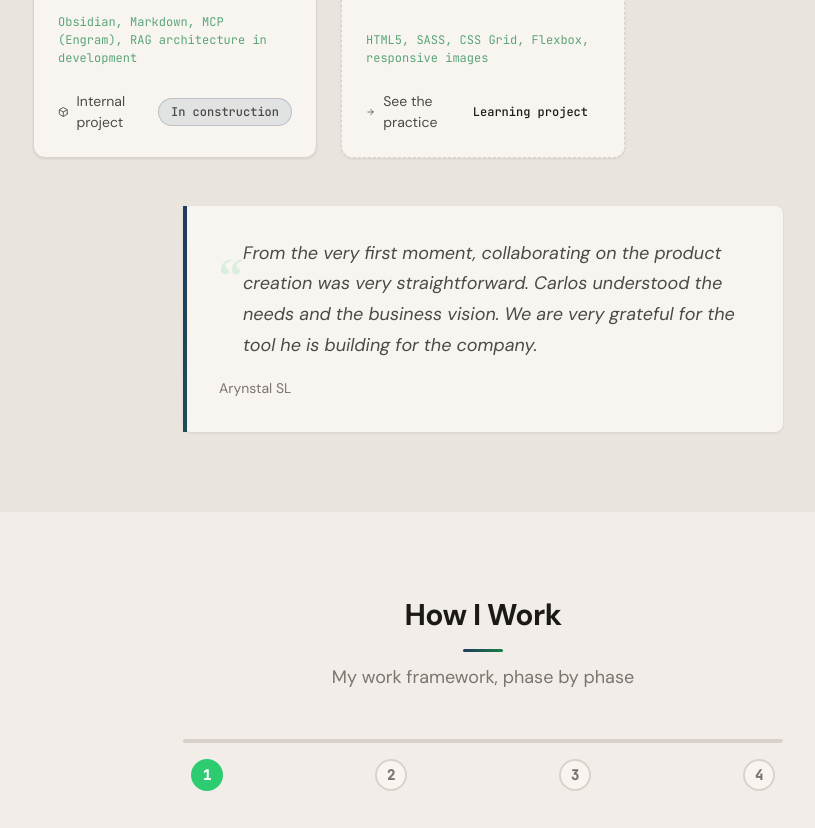
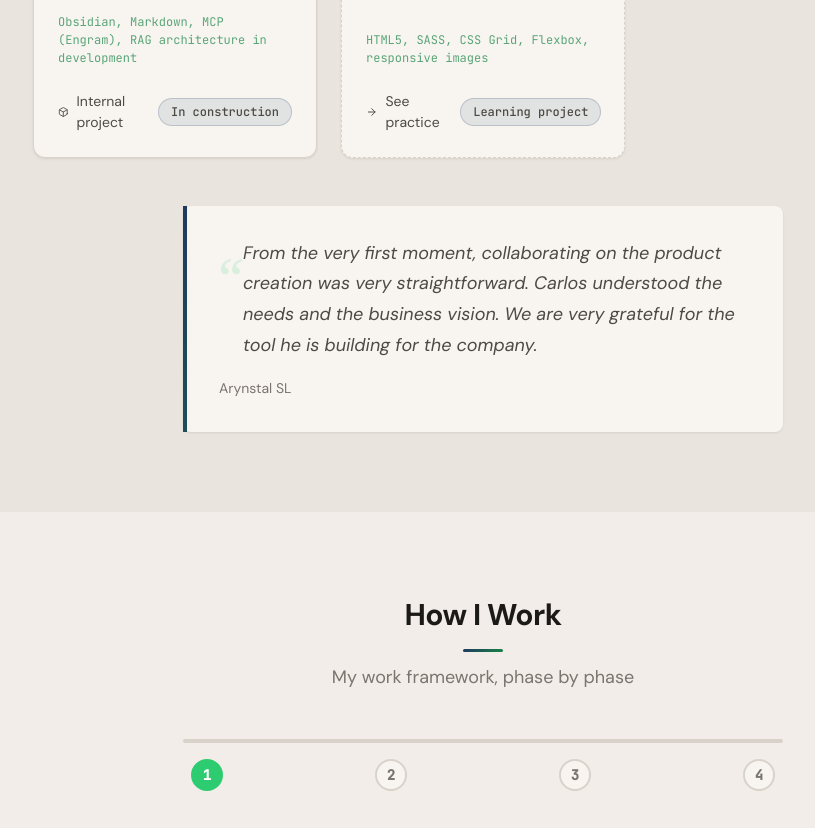
Before and after one commit to cgvrzon/cgvrzon.github.io, a website: page index.html in a window 1280 px wide. Shown: the part 3728-4556 px from the top of the page, without its empty margins (157-972 px from the left). Drawn offline with Linux system fonts and the light colour scheme.

Commit message:
fix: la insignia de la tarjeta nueva usa el modificador que ya existia
Se habia puesto .project-card__badge a secas, sin --learning, asi que salia sin
su pildora mientras las vecinas si la tenian. El modificador ya estaba definido
en el componente y no se estaba usando.

El icono del sprite necesita fill explicito, y el CTA se acorta a 'Ver
practica': el pie de tarjeta va justificado y el texto largo partia en dos.

```diff
--- a/index.html
+++ b/index.html
@@ -388,11 +388,11 @@
                         <p class="project-card__stack" data-i18n="projects.practice.stack">HTML5, SASS, CSS Grid, Flexbox, imágenes responsive</p>
                         <div class="project-card__footer">
                             <a href="practica.html" class="project-link">
-                                <svg width="16" height="16" aria-hidden="true"><use href="assets/icons/sprite.svg#icon-arrow-right"/></svg>
-                                <span data-i18n="projects.practice.cta">Ver la práctica</span>
+                                <svg width="16" height="16" fill="currentColor" aria-hidden="true"><use href="assets/icons/sprite.svg#icon-arrow-right"/></svg>
+                                <span data-i18n="projects.practice.cta">Ver práctica</span>
                             </a>
                             <div class="project-card__badges">
-                                <span class="project-card__badge" data-i18n="projects.learning">Proyecto formativo</span>
+                                <span class="project-card__badge project-card__badge--learning" data-i18n="projects.learning">Proyecto formativo</span>
                             </div>
                         </div>
                     </article>
--- a/locales/ca.json
+++ b/locales/ca.json
@@ -104,7 +104,7 @@
             "title": "Pràctica — maquetació i front-end",
             "description": "Sis projectes de formació, cadascun tancant una tècnica concreta: maquetació fidel mesurada contra el disseny, responsive mobile-first, HTML semàntic validat i accessibilitat comprovada. Tots amb demo i codi oberts.",
             "stack": "HTML5, SASS, CSS Grid, Flexbox, imatges responsive",
-            "cta": "Veure la pràctica"
+            "cta": "Veure pràctica"
         }
     },
     "stack": {
--- a/locales/en.json
+++ b/locales/en.json
@@ -104,7 +104,7 @@
             "title": "Practice — layout and front-end",
             "description": "Six coursework projects, each closing a specific technique: pixel-faithful layout measured against the design, mobile-first responsive, validated semantic HTML and verified accessibility. All with open demo and code.",
             "stack": "HTML5, SASS, CSS Grid, Flexbox, responsive images",
-            "cta": "See the practice"
+            "cta": "See practice"
         }
     },
     "stack": {
--- a/locales/es.json
+++ b/locales/es.json
@@ -104,7 +104,7 @@
             "title": "Práctica — maquetación y front-end",
             "description": "Seis proyectos de formación, cada uno cerrando una técnica concreta: maquetación fiel medida contra el diseño, responsive mobile-first, HTML semántico validado y accesibilidad comprobada. Todos con demo y código abiertos.",
             "stack": "HTML5, SASS, CSS Grid, Flexbox, imágenes responsive",
-            "cta": "Ver la práctica"
+            "cta": "Ver práctica"
         }
     },
     "stack": {
```
